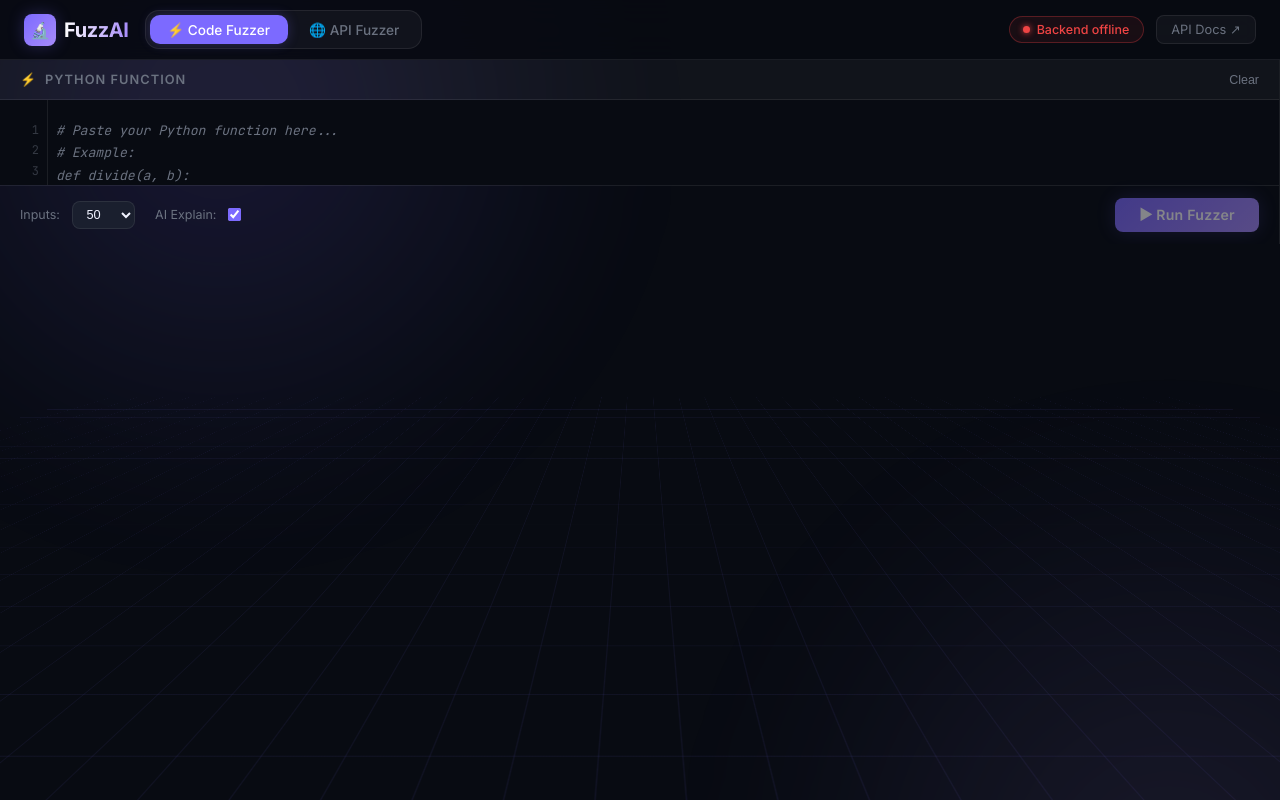
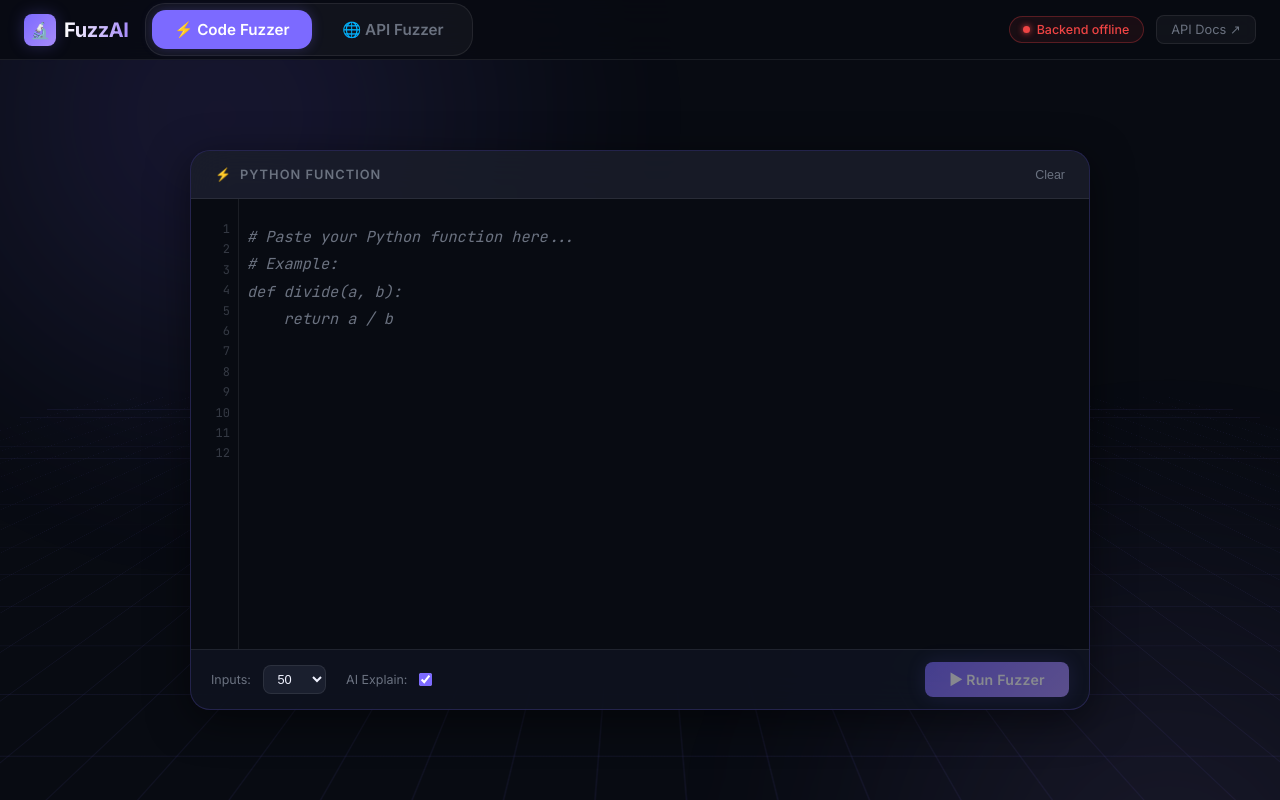
Before and after one commit to Jagath-0/FuzzAI, a website built with Vite: page frontend/index.html in a window 1280 px wide. Shown: the top 800 px of the page. Built offline with nearby package versions, Linux system fonts and the light colour scheme; files whose address does not match are found by name.

Commit message:
style: De-congest UI layout and resize navigation tabs for symmetry

```diff
--- a/frontend/src/style.css
+++ b/frontend/src/style.css
@@ -130,22 +130,22 @@ body {
 
 /* Mode Tabs */
 .mode-tabs {
-  display: flex; gap: 0.25rem;
+  display: flex; gap: 0.5rem;
   background: var(--bg-glass);
   border: 1px solid var(--border);
-  border-radius: var(--radius-md);
-  padding: 0.25rem;
+  border-radius: var(--radius-lg);
+  padding: 0.4rem;
 }
 .tab-btn {
-  padding: 0.4rem 1.1rem;
+  padding: 0.6rem 1.4rem;
   border: none; cursor: pointer;
-  border-radius: calc(var(--radius-md) - 4px);
+  border-radius: var(--radius-md);
   font-family: var(--font-sans);
-  font-size: 0.85rem; font-weight: 500;
+  font-size: 0.95rem; font-weight: 600;
   color: var(--text-muted);
   background: transparent;
   transition: all 0.2s ease;
-  display: flex; align-items: center; gap: 0.4rem;
+  display: flex; align-items: center; gap: 0.5rem;
 }
 .tab-btn:hover { color: var(--text-primary); background: var(--bg-glass-2); }
 .tab-btn.active {
@@ -189,17 +189,44 @@ body {
    MAIN LAYOUT
    ============================================= */
 .app-layout {
-  display: grid;
-  grid-template-rows: 1fr 220px;
+  display: flex;
+  flex-direction: column;
   height: calc(100vh - var(--header-h));
+  padding: 2.5rem;
+}
+
+.page-view {
+  flex: 1;
+  display: flex;
+  flex-direction: column;
+  gap: 2rem;
+  animation: fadeIn 0.4s ease-out;
+}
+
+@keyframes fadeIn {
+  from { opacity: 0; transform: translateY(10px); }
+  to { opacity: 1; transform: translateY(0); }
+}
+
+#page-config {
+  align-items: center;
+  justify-content: center;
+}
+#page-config .panel-left {
+  width: 100%;
+  max-width: 900px;
+  height: 70vh;
+  border-radius: var(--radius-lg);
+  box-shadow: 0 10px 40px rgba(0,0,0,0.5);
+  border: 1px solid rgba(124,106,255,0.2);
+  background: rgba(15,19,32,0.85);
+  backdrop-filter: blur(20px);
 }
 
 .panels-row {
-  display: grid;
-  grid-template-columns: 1fr 1fr;
-  gap: 0;
-  overflow: hidden;
-  border-bottom: 1px solid var(--border);
+  display: flex;
+  flex: 1;
+  min-height: 0;
 }
 
 /* =============================================
@@ -207,13 +234,12 @@ body {
    ============================================= */
 .panel-left {
   display: flex; flex-direction: column;
-  border-right: 1px solid var(--border);
   overflow: hidden;
 }
 
 .panel-header {
   display: flex; align-items: center; justify-content: space-between;
-  padding: 0.75rem 1.25rem;
+  padding: 1rem 1.5rem;
   border-bottom: 1px solid var(--border);
   background: var(--bg-glass);
   flex-shrink: 0;
@@ -236,9 +262,9 @@ body {
   border: none; outline: none; resize: none;
   color: #c9d1d9;
   font-family: var(--font-mono);
-  font-size: 0.82rem;
-  line-height: 1.7;
-  padding: 1.25rem 1.25rem 1.25rem 3.5rem;
+  font-size: 0.95rem;
+  line-height: 1.8;
+  padding: 1.5rem 1.5rem 1.5rem 3.5rem;
   tab-size: 4;
   caret-color: var(--accent);
   transition: background 0.2s;
```
